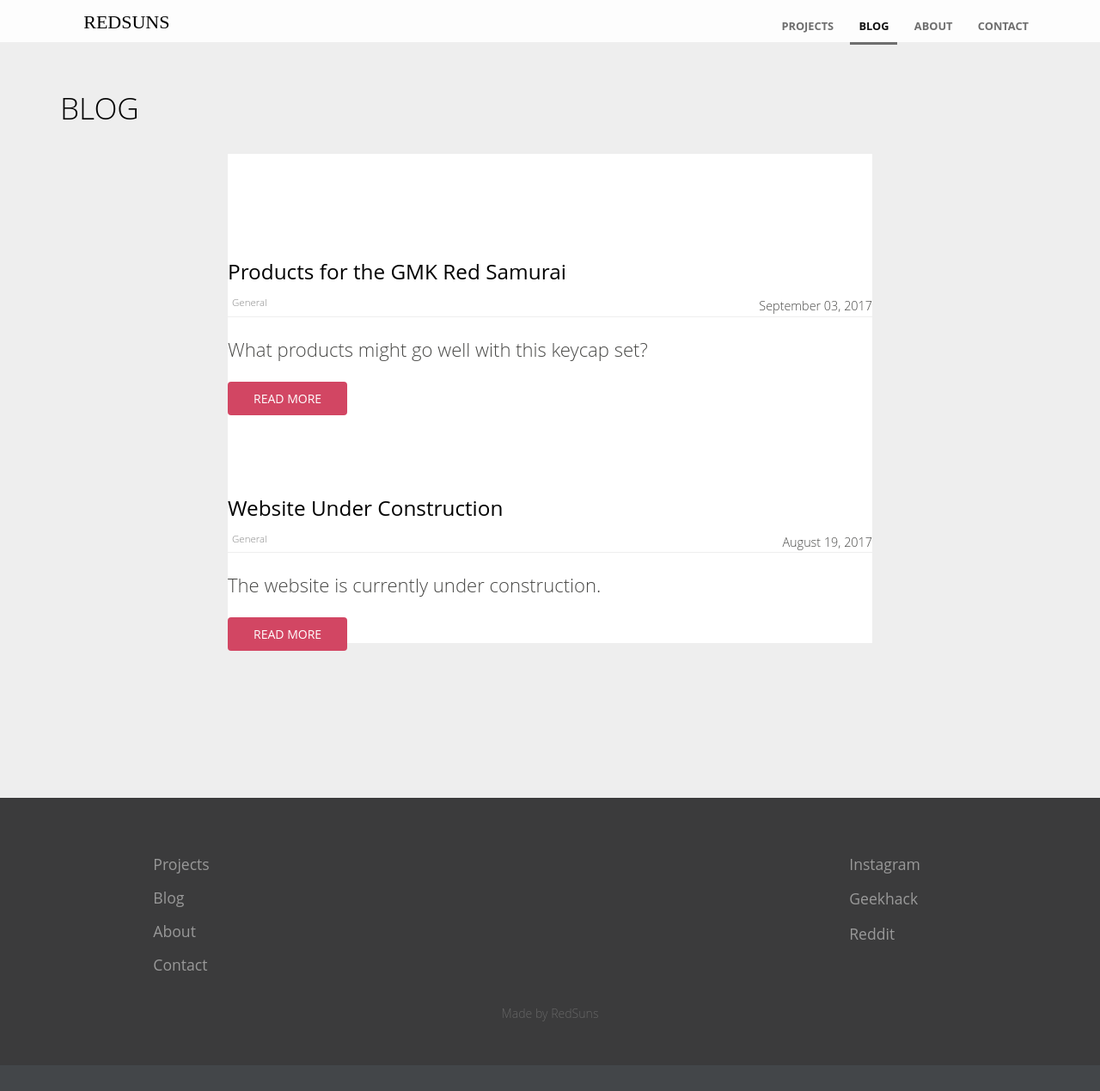
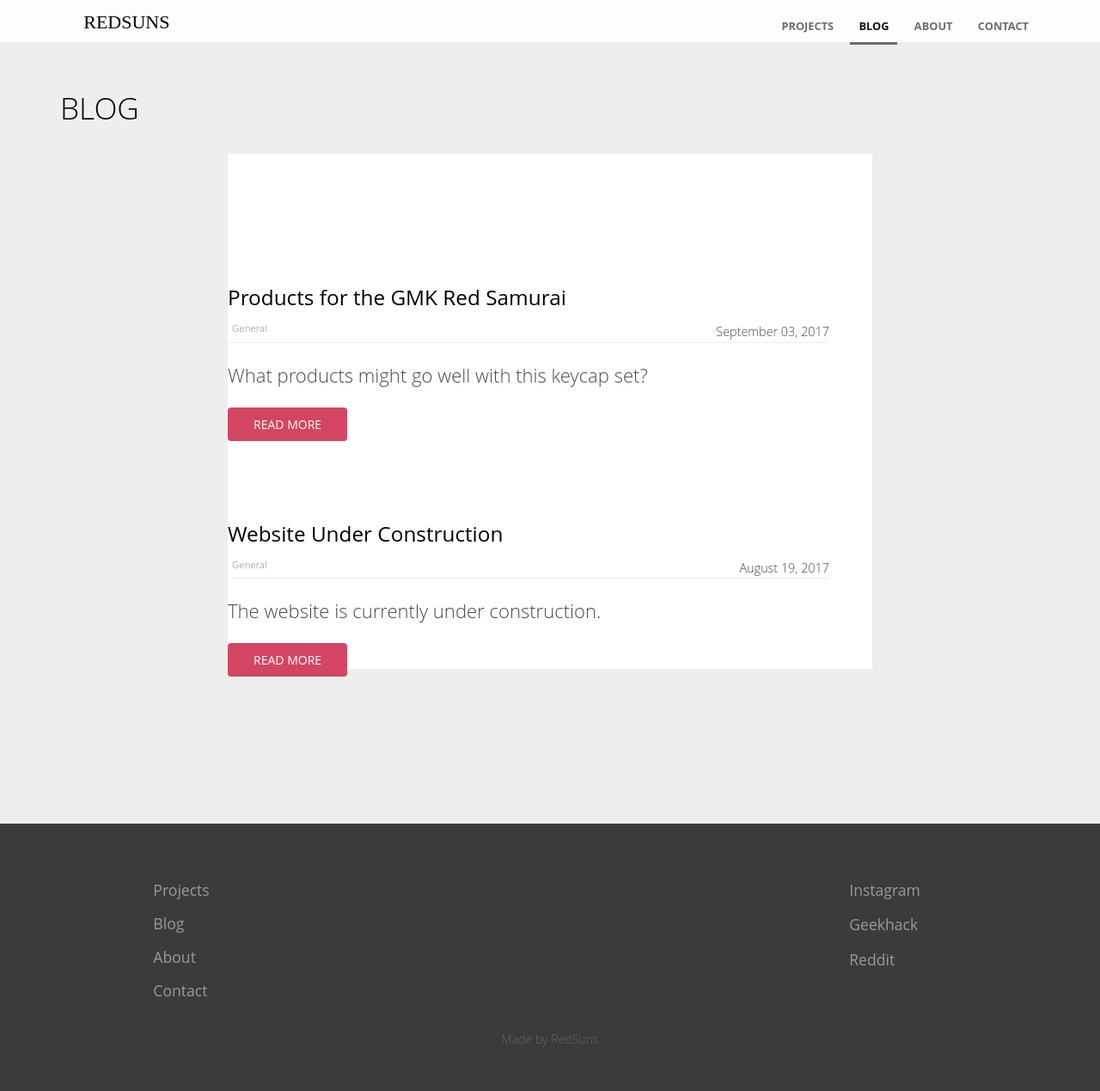
Before and after one commit to RedSunsRMK/redsunsrmk.github.io, a Jekyll site: the page built from blog/index.html, in a window 1280 px wide and 1269 px high. Shown: the whole window at 86% size. Built offline with Jekyll 4.4.1, drawn with Linux system fonts in a browser that asks for light colours; the list of posts is cut into pages by our own code.

Commit message:
Update blog.scss

```diff
--- a/_sass/blog.scss
+++ b/_sass/blog.scss
@@ -1,7 +1,7 @@
 .blog-posts {
 	background: #fff;
 	list-style: none;
-	padding: 20px 0 0 0;
+	padding: 50px 50px 0 0;
 
 	li {
 		margin: 100px 0;
```
